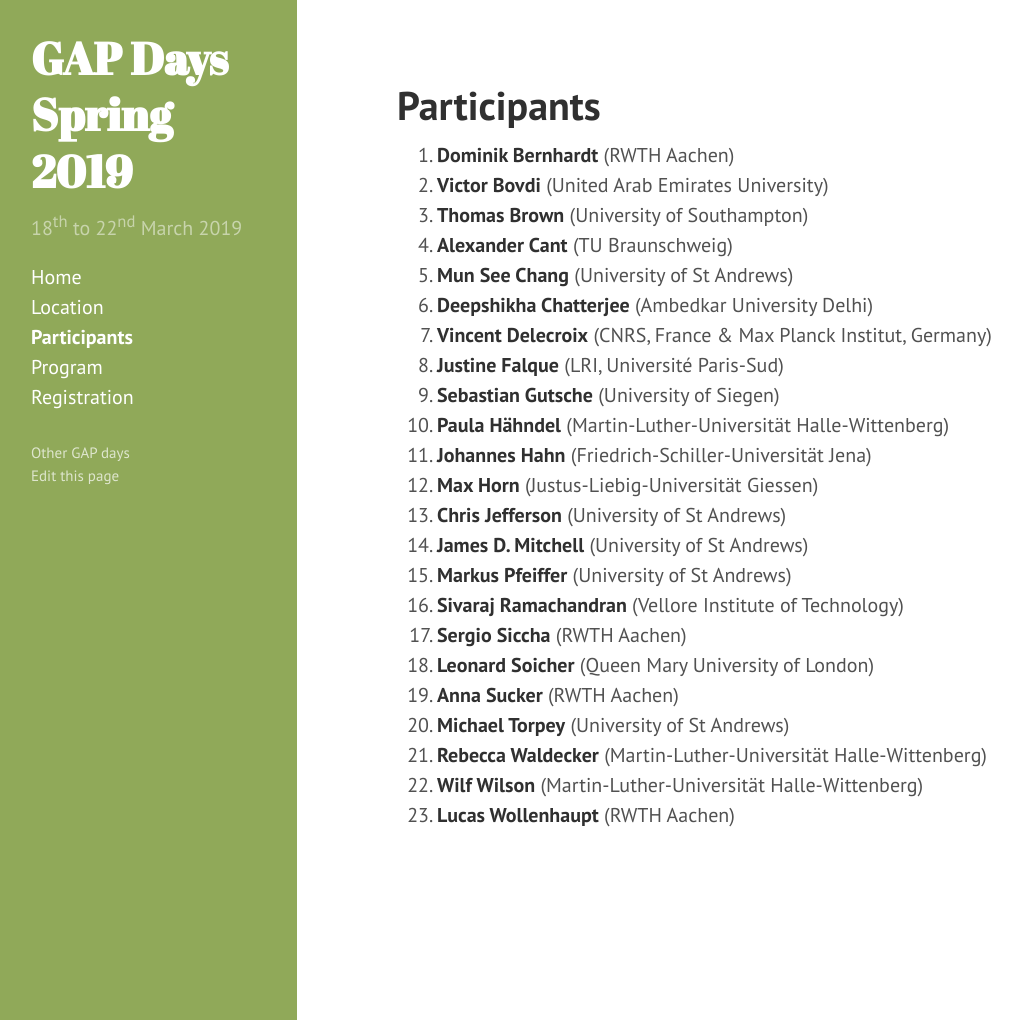
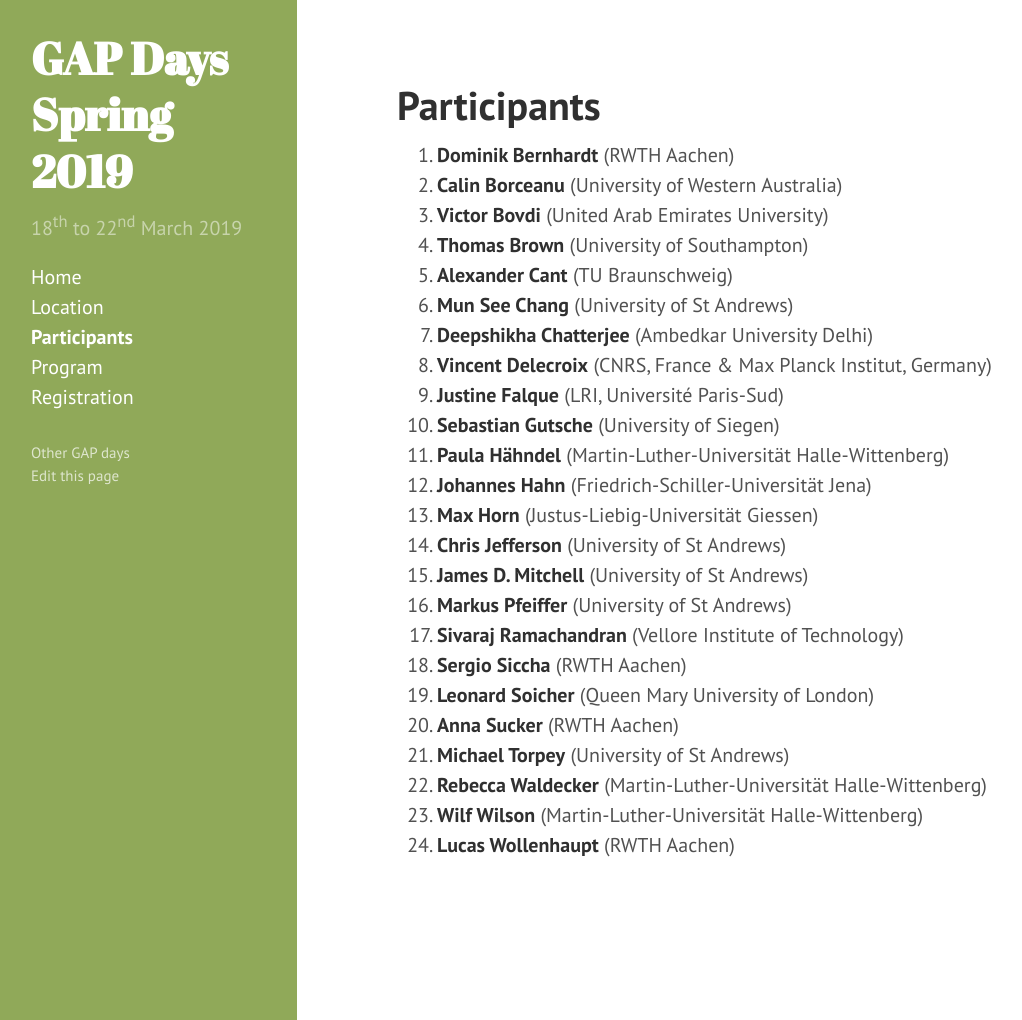
Before and after one commit to jesusmartinez-garcia/2020-01-21-colchester-workshop, a Jekyll site: the page built from participants.md, in a window 1280 px wide and 1020 px high. Shown: the whole window, without its empty margins (3-1025 px from the left). Built offline with Jekyll 4.4.1, drawn with Linux system fonts in a browser that asks for light colours.

Commit message:
Add Borceanu

```diff
--- a/_data/participants.yml
+++ b/_data/participants.yml
@@ -1,5 +1,8 @@
 - name: Dominik Bernhardt
   affiliation: RWTH Aachen
+
+- name: Calin Borceanu
+  affiliation: University of Western Australia
 
 - name: Victor Bovdi
   affiliation: United Arab Emirates University
```
